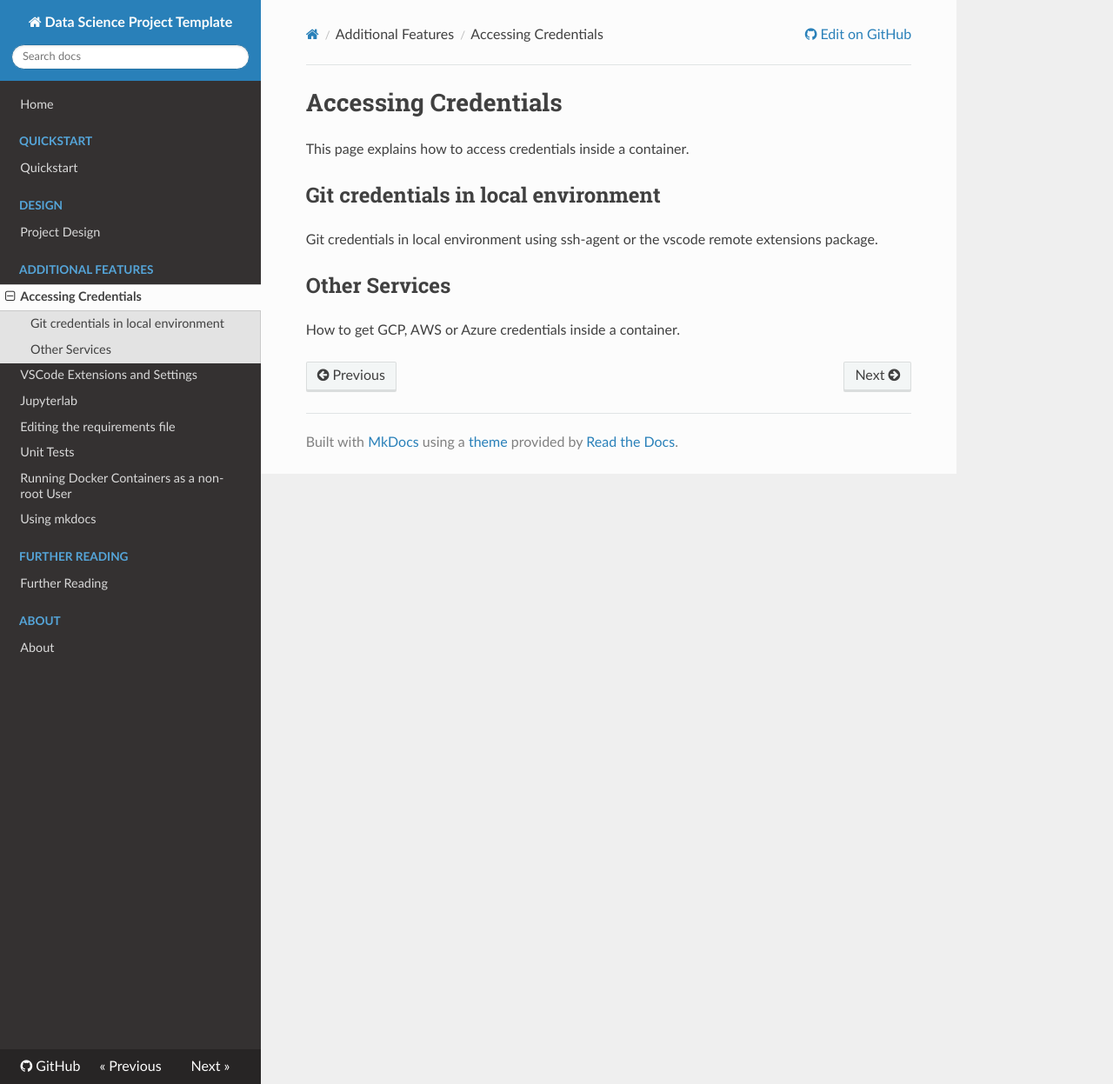
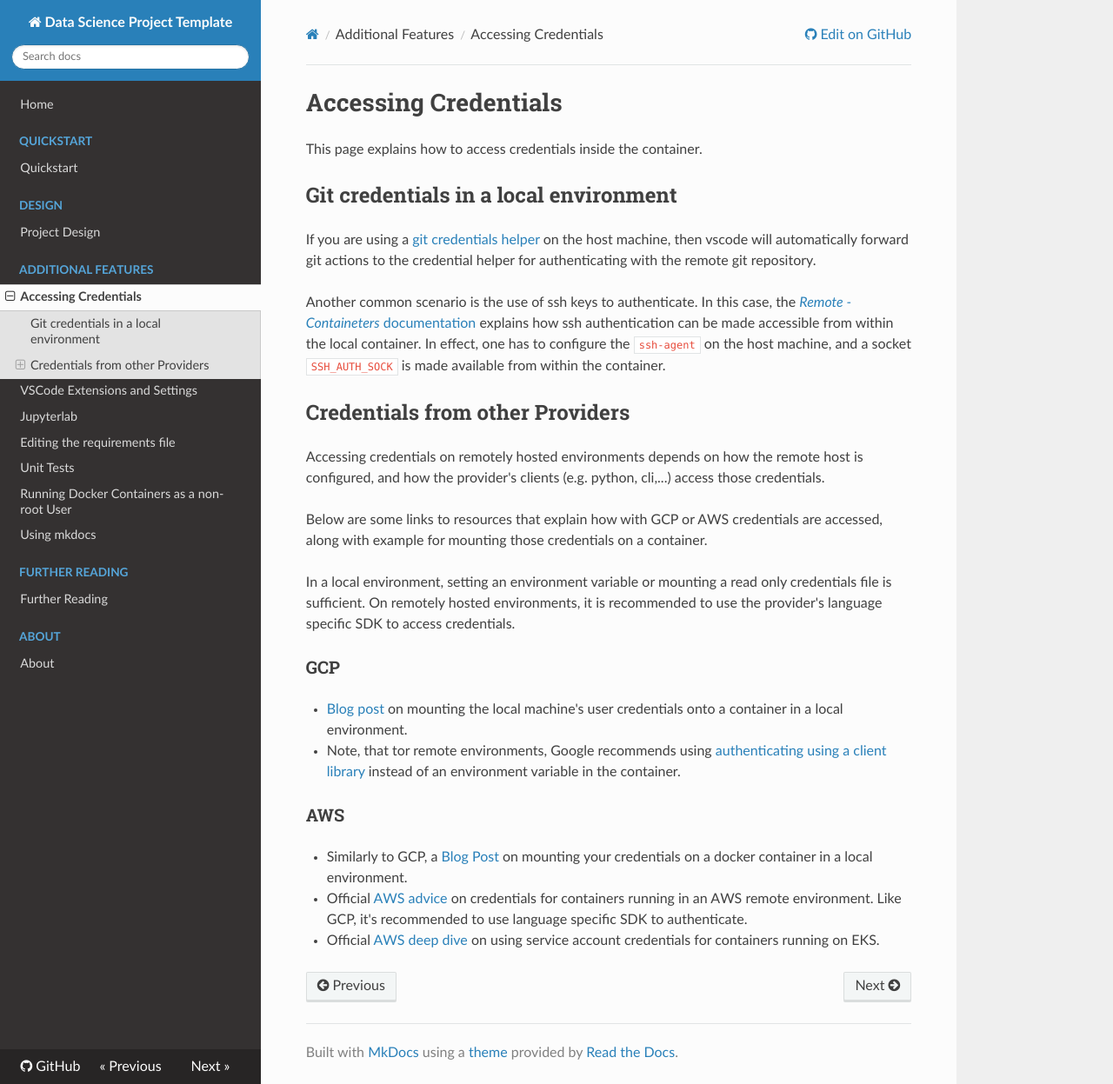
Before and after one commit to mark-curran/data-science-project-template, an MkDocs documentation site: the page built from docs/docs/additional_features/accessing_credentials.md, in a window 1280 px wide and 1247 px high. Shown: the whole window at 87% size. Built offline with MkDocs 1.6.1, drawn with Linux system fonts in a browser that asks for light colours; nearby versions of some CDN libraries.

Commit message:
Add features docs (#16)
* Update accessing credentials docs.

* Complete the accessing credentials documentation.

* Add docs on additional users.

* Update mkdocs yaml.

* Finished mkdocs first first draft.

* Moved code comments from gh-pages yaml to mkdocs page.

```diff
--- a/docs/docs/additional_features/accessing_credentials.md
+++ b/docs/docs/additional_features/accessing_credentials.md
@@ -1,11 +1,33 @@
 # Accessing Credentials
 
-This page explains how to access credentials inside a container.
+This page explains how to access credentials inside the container.
 
-## Git credentials in local environment
+## Git credentials in a local environment
 
-Git credentials in local environment using ssh-agent or the vscode remote extensions package.
+If you are using a [git credentials helper](https://git-scm.com/docs/gitcredentials) on the host machine, then vscode will automatically forward git actions
+to the credential helper for authenticating with the remote git repository.
 
-## Other Services
+Another common scenario is the use of ssh keys to authenticate. In this case, the [_Remote - Containeters_ documentation](https://code.visualstudio.com/docs/remote/containers#_using-ssh-keys) explains
+how ssh authentication can be made accessible from within the local container. In effect, one has to configure the `ssh-agent` on the host machine, and a socket `SSH_AUTH_SOCK` is made available from within the container.
 
-How to get GCP, AWS or Azure credentials inside a container.
+## Credentials from other Providers
+
+Accessing credentials on remotely hosted environments depends on how the remote host is configured, and how
+the provider's clients (e.g. python, cli,...) access those credentials.
+
+Below are some links to resources that explain how with GCP or AWS credentials are accessed, along with example
+for mounting those credentials on a container.
+
+In a local environment, setting an environment variable or mounting a read only credentials file is sufficient. On remotely hosted environments, it is recommended to use the provider's language specific SDK to access credentials.
+
+### GCP
+
+* [Blog post](https://medium.com/google-cloud/use-google-cloud-user-credentials-when-testing-containers-locally-acb57cd4e4da) on mounting the local machine's user credentials onto a container in a local environment.
+* Note, that tor remote environments, Google recommends using [authenticating using a client library](https://cloud.google.com/run/docs/securing/service-identity#per-service-identity) instead of an environment variable in the container.
+
+### AWS
+
+* Similarly to GCP, a [Blog Post](https://prabhatsharma.in/blog/vscode-dev-container-aws-credentials/) on mounting your credentials on a docker container in a local environment.
+* Official [AWS advice](https://docs.aws.amazon.com/sdkref/latest/guide/feature-container-credentials.html) on credentials for containers running in an AWS remote environment. Like GCP, it's recommended to use language specific
+SDK to authenticate.
+* Official [AWS deep dive](https://aws.amazon.com/blogs/containers/diving-into-iam-roles-for-service-accounts/) on using service account credentials for containers running on EKS.
```
Also changed, not shown: docs/docs/additional_features/users_inside_container.md (+12 -5 lines), docs/docs/additional_features/using_mkdocs.md (+27 -3 lines), 1 other file.
